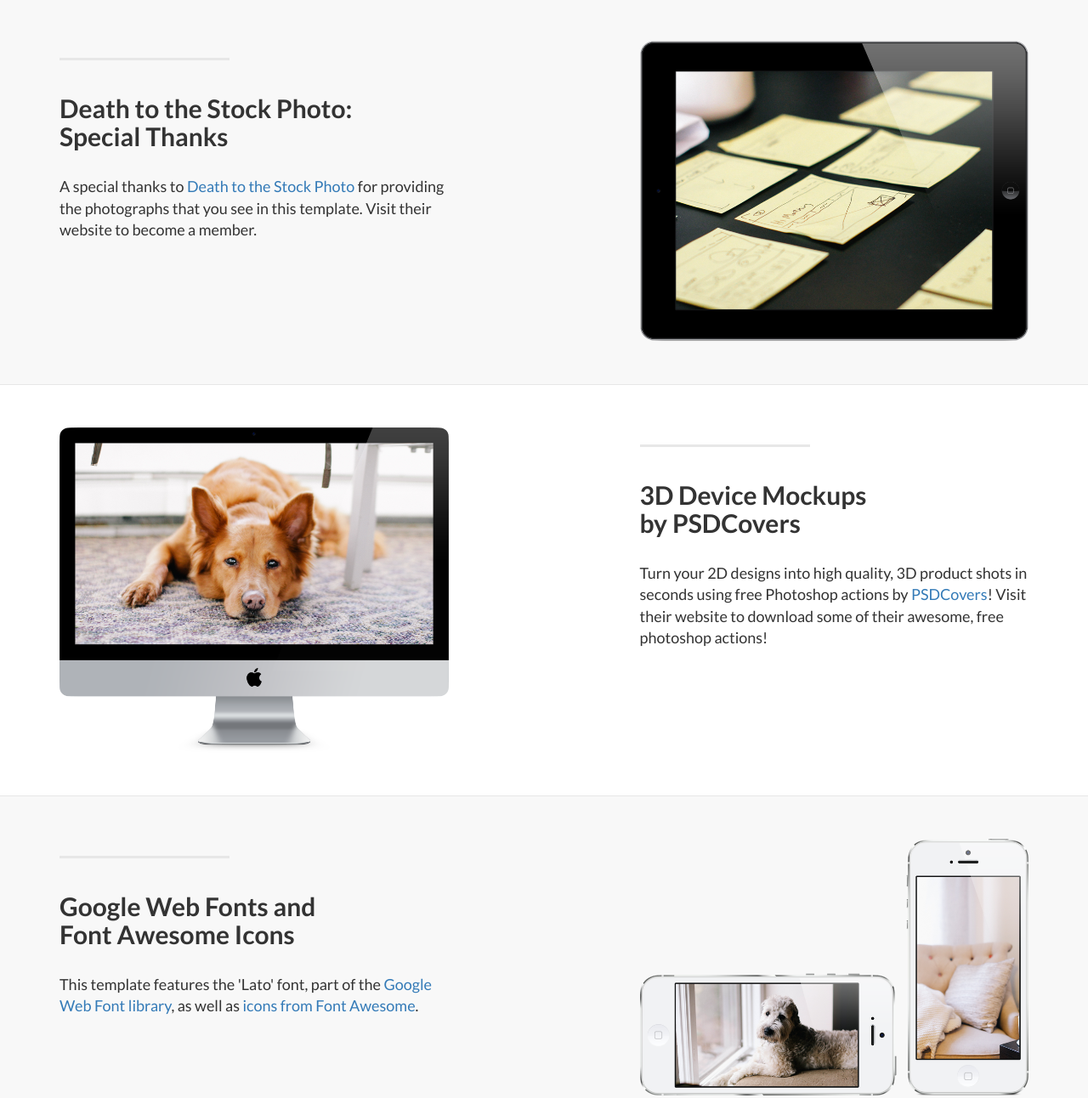
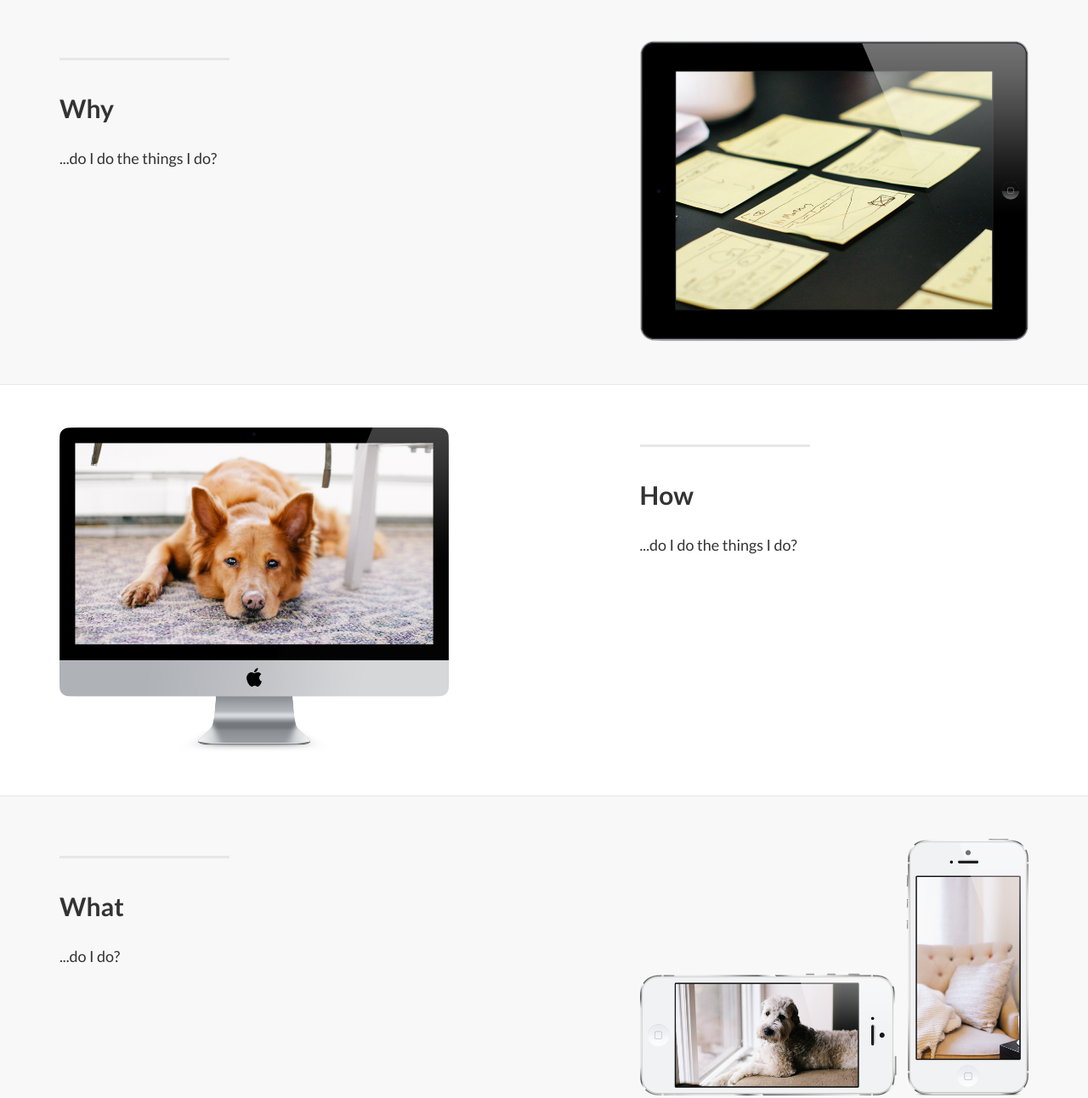
Before and after one commit to mepix/mepix.github.io, a plain HTML site: page index.html in a window 1280 px wide. Shown: the part 779-2071 px from the top of the page at 85% size. Drawn offline with Linux system fonts and the light colour scheme.

Commit message:
WhyHowWhat

```diff
--- a/index.html
+++ b/index.html
@@ -107,8 +107,10 @@
                 <div class="col-lg-5 col-sm-6">
                     <hr class="section-heading-spacer">
                     <div class="clearfix"></div>
-                    <h2 class="section-heading">Death to the Stock Photo:<br>Special Thanks</h2>
-                    <p class="lead">A special thanks to <a target="_blank" href="http://join.deathtothestockphoto.com/">Death to the Stock Photo</a> for providing the photographs that you see in this template. Visit their website to become a member.</p>
+                    <h2 class="section-heading">Why</h2>
+<!--                     <p class="lead">A special thanks to <a target="_blank" href="http://join.deathtothestockphoto.com/">Death to the Stock Photo</a> for providing the photographs that you see in this template. Visit their website to become a member.</p> -->
+                    <p class="lead">...do I do the things I do?</p>
+
                 </div>
                 <div class="col-lg-5 col-lg-offset-2 col-sm-6">
                     <img class="img-responsive" src="img/ipad.png" alt="">
@@ -129,8 +131,9 @@
                 <div class="col-lg-5 col-lg-offset-1 col-sm-push-6  col-sm-6">
                     <hr class="section-heading-spacer">
                     <div class="clearfix"></div>
-                    <h2 class="section-heading">3D Device Mockups<br>by PSDCovers</h2>
-                    <p class="lead">Turn your 2D designs into high quality, 3D product shots in seconds using free Photoshop actions by <a target="_blank" href="http://www.psdcovers.com/">PSDCovers</a>! Visit their website to download some of their awesome, free photoshop actions!</p>
+                    <h2 class="section-heading">How</h2>
+<!--                     <p class="lead">Turn your 2D designs into high quality, 3D product shots in seconds using free Photoshop actions by <a target="_blank" href="http://www.psdcovers.com/">PSDCovers</a>! Visit their website to download some of their awesome, free photoshop actions!</p> -->
+                    <p class="lead">...do I do the things I do?</p>
                 </div>
                 <div class="col-lg-5 col-sm-pull-6  col-sm-6">
                     <img class="img-responsive" src="img/dog.png" alt="">
@@ -151,8 +154,9 @@
                 <div class="col-lg-5 col-sm-6">
                     <hr class="section-heading-spacer">
                     <div class="clearfix"></div>
-                    <h2 class="section-heading">Google Web Fonts and<br>Font Awesome Icons</h2>
-                    <p class="lead">This template features the 'Lato' font, part of the <a target="_blank" href="http://www.google.com/fonts">Google Web Font library</a>, as well as <a target="_blank" href="http://fontawesome.io">icons from Font Awesome</a>.</p>
+                    <h2 class="section-heading">What</h2>
+<!--                     <p class="lead">This template features the 'Lato' font, part of the <a target="_blank" href="http://www.google.com/fonts">Google Web Font library</a>, as well as <a target="_blank" href="http://fontawesome.io">icons from Font Awesome</a>.</p> -->
+                    <p class="lead">...do I do?</p>
                 </div>
                 <div class="col-lg-5 col-lg-offset-2 col-sm-6">
                     <img class="img-responsive" src="img/phones.png" alt="">
@@ -210,14 +214,14 @@
                         </li>
                         <li class="footer-menu-divider">&sdot;</li>
                         <li>
-                            <a href="#services">Services</a>
+                            <a href="#services">Experiences</a>
                         </li>
                         <li class="footer-menu-divider">&sdot;</li>
                         <li>
                             <a href="#contact">Contact</a>
                         </li>
                     </ul>
-                    <p class="copyright text-muted small">Copyright &copy; Your Company 2014. All Rights Reserved</p>
+                    <p class="copyright text-muted small">Copyright &copy; Merrick Campbell 2015. All Rights Reserved</p>
                 </div>
             </div>
         </div>
```
Also changed, not shown: 1 other file.
